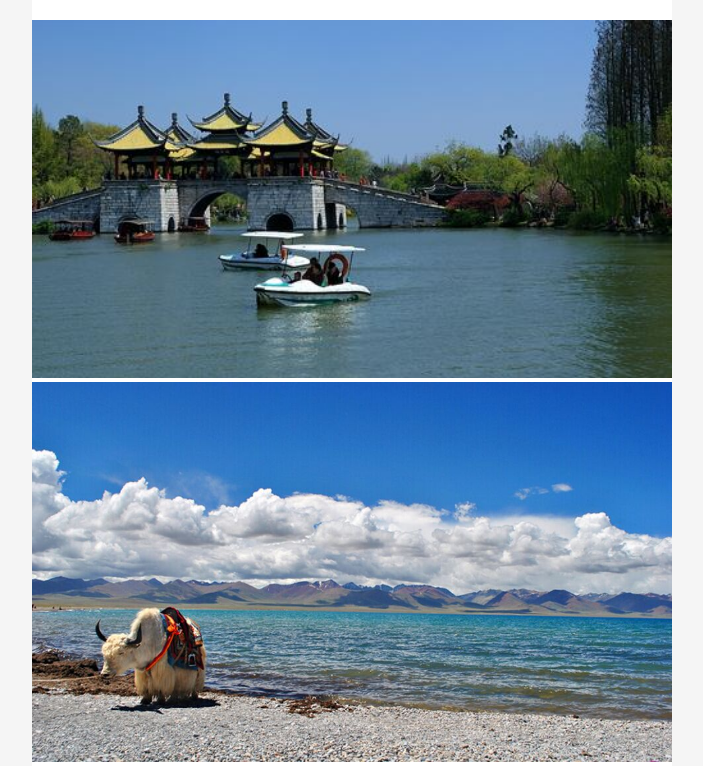
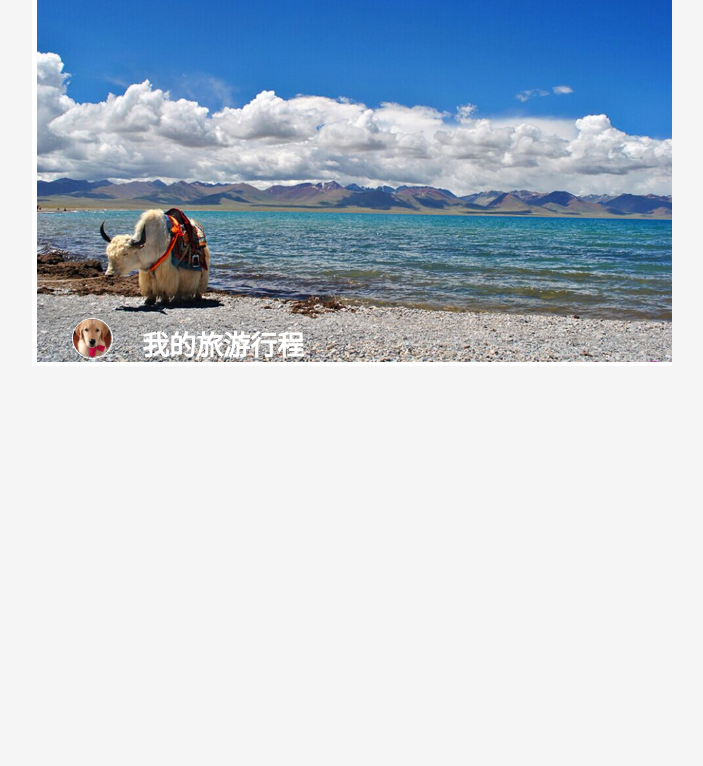
Before and after one commit to baojiana02/hello, a plain HTML site: page tour/tour.html in a window 1280 px wide. Shown: the part 98-864 px from the top of the page, without its empty margins (288-991 px from the left). After the commit the page ends 800 px from the top, so only its background shows below. Drawn offline with Linux system fonts and the light colour scheme.

Commit message:
作业2 02-baojiana finish dog and font

```diff
--- a/tour/tour.html
+++ b/tour/tour.html
@@ -25,6 +25,40 @@
     }
     .qui-header{
         background-color: springgreen;
+        height:60px;
+    }
+    .plcRoutelist{
+        /*border:1px soild red;*/
+        margin-left: 5px;
+        /* float;right;*/
+    }
+
+   .pic{
+       border-radius: 50%;
+   }
+   .bottom{
+    /*border:solid red ;*/
+    position: absolute;
+    top:400px;
+    left:360px;
+   }
+   .face{
+     float: left;
+     border:1px solid white;
+     width: 39px;
+     height: 39px;
+     border-radius: 50%;
+
+    }
+    .title{
+        position: absolute;
+        /*border:1px solid red ;*/
+        color:white;
+        white-space: nowrap;
+        font-size: 18px;
+        font-weight: bolder;
+        margin-left: 70px;
+
     }
 </style>
 <body>
@@ -33,11 +67,22 @@
         <h1>国内旅游计划</h1>
     </header>
 
-    <a href="">
-        <img src="images/华东.jpg" width ="640">
-    </a>
-    <a href="">
-        <img src="images/fengjing.jpg" width="640">
-    </a>
+    <section class="plcRoutelist">
+      <a href="">
+        <img src="images/fengjing.jpg" width ="635">
+      </a>
+      <div class="bottom">
+          <p class="face">
+              <img src="images/touxiang.jpg" width="38" height="38" class="pic">
+
+          </p>
+        <div class="title">
+            <h2 >我的旅游行程</h2>
+        </div>
+
+      </div>
+    </section>
+
+
 
 </body>
```
